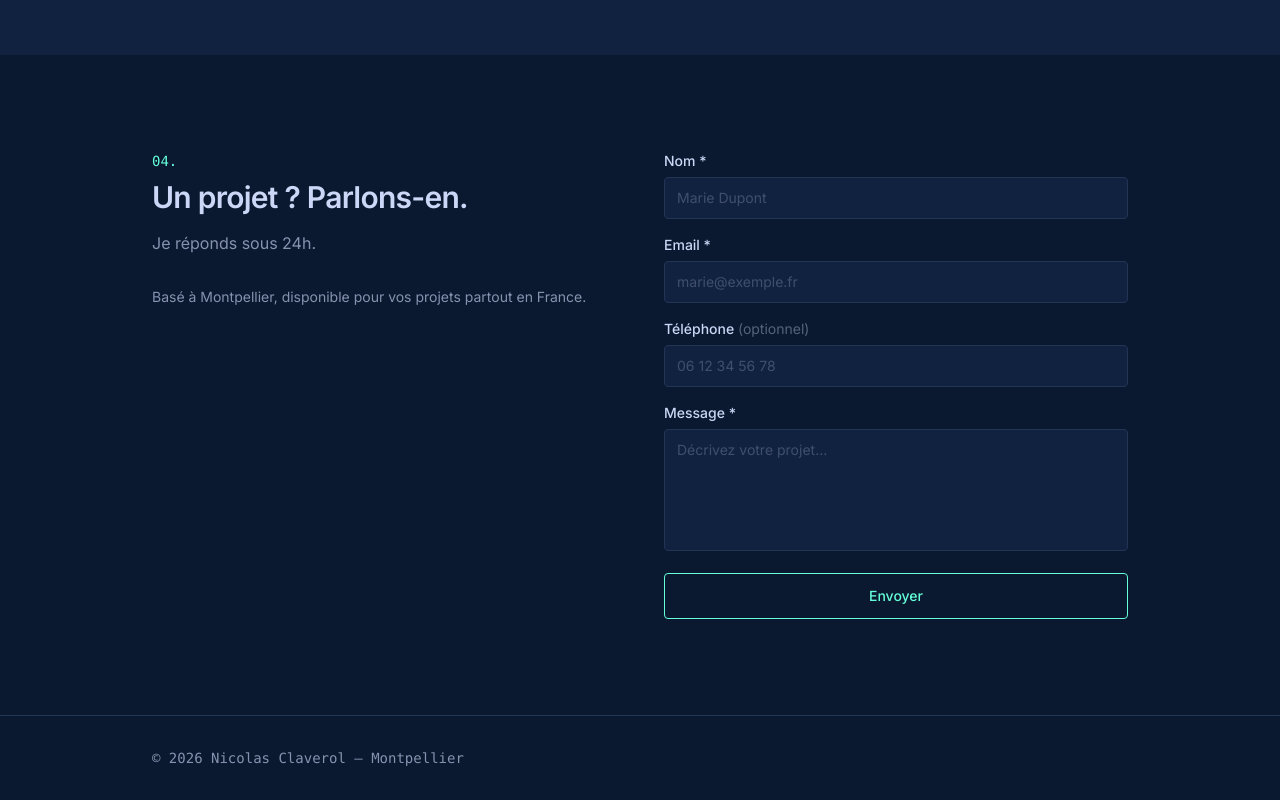
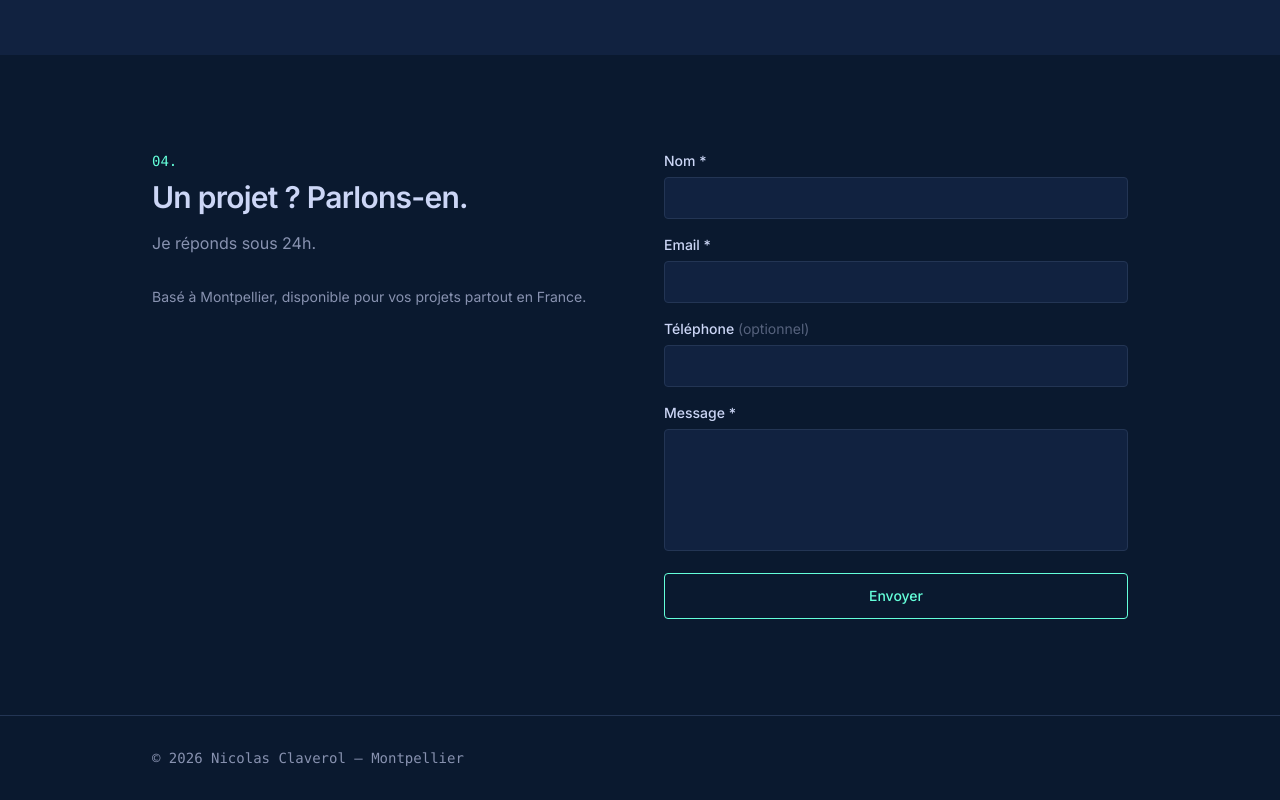
Before and after one commit to NicolasClaverol/portfolio-vitrine, a Next.js app: page / in a window 1280 px wide. Shown: the part 3049-3849 px from the top of the page. Built offline with nearby package versions, Linux system fonts and the light colour scheme.

Commit message:
Contact: suppression des placeholders du formulaire

```diff
--- a/src/components/Contact.tsx
+++ b/src/components/Contact.tsx
@@ -94,7 +94,7 @@ export default function Contact() {
                     required
                     value={form.name}
                     onChange={handleChange}
-                    placeholder="Marie Dupont"
+
                     className={inputClass}
                   />
                 </div>
@@ -110,7 +110,7 @@ export default function Contact() {
                     required
                     value={form.email}
                     onChange={handleChange}
-                    placeholder="marie@exemple.fr"
+
                     className={inputClass}
                   />
                 </div>
@@ -125,7 +125,7 @@ export default function Contact() {
                     type="tel"
                     value={form.phone}
                     onChange={handleChange}
-                    placeholder="06 12 34 56 78"
+
                     className={inputClass}
                   />
                 </div>
@@ -141,7 +141,7 @@ export default function Contact() {
                     rows={5}
                     value={form.message}
                     onChange={handleChange}
-                    placeholder="Décrivez votre projet..."
+
                     className={`${inputClass} resize-none`}
                   />
                 </div>
```
